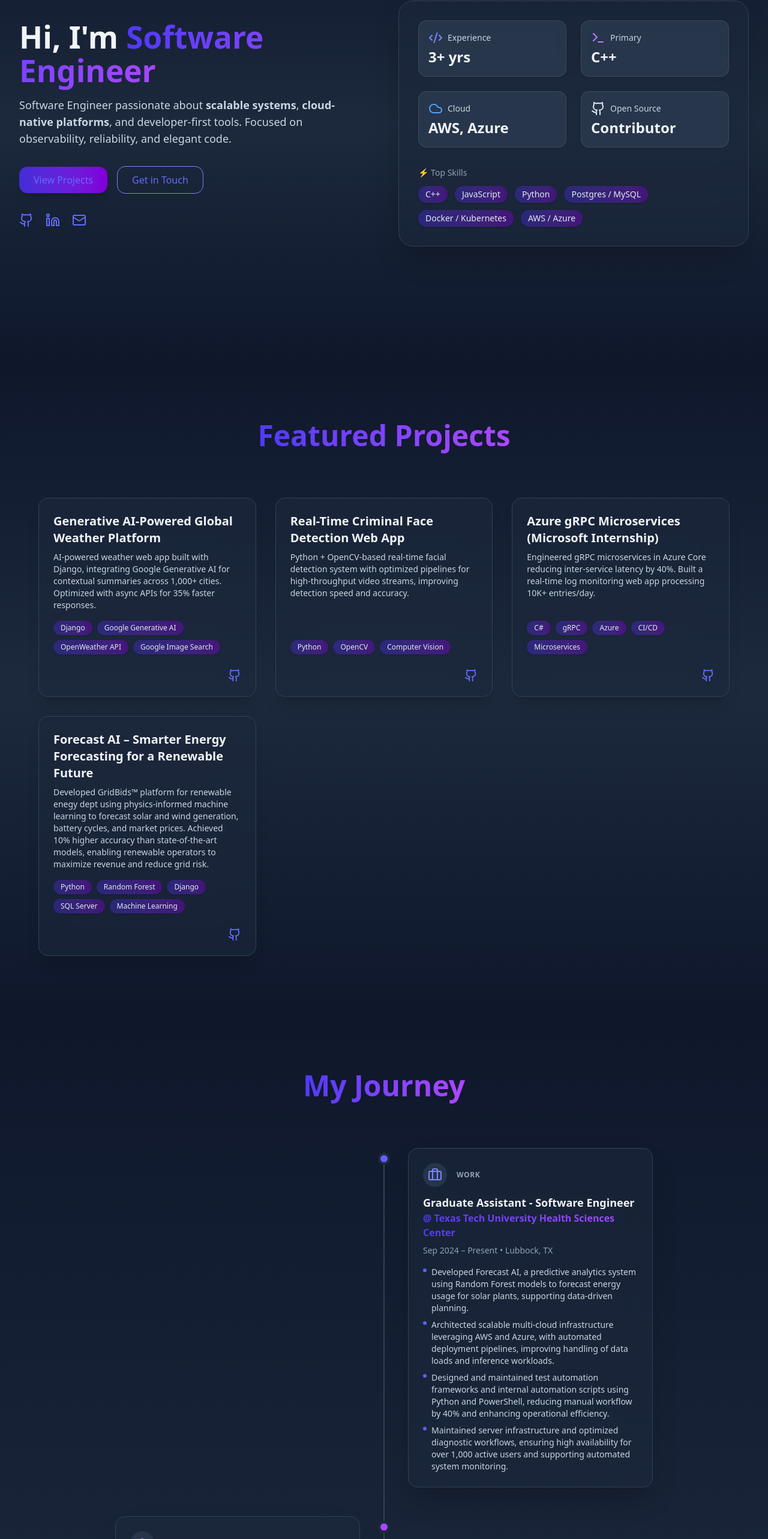
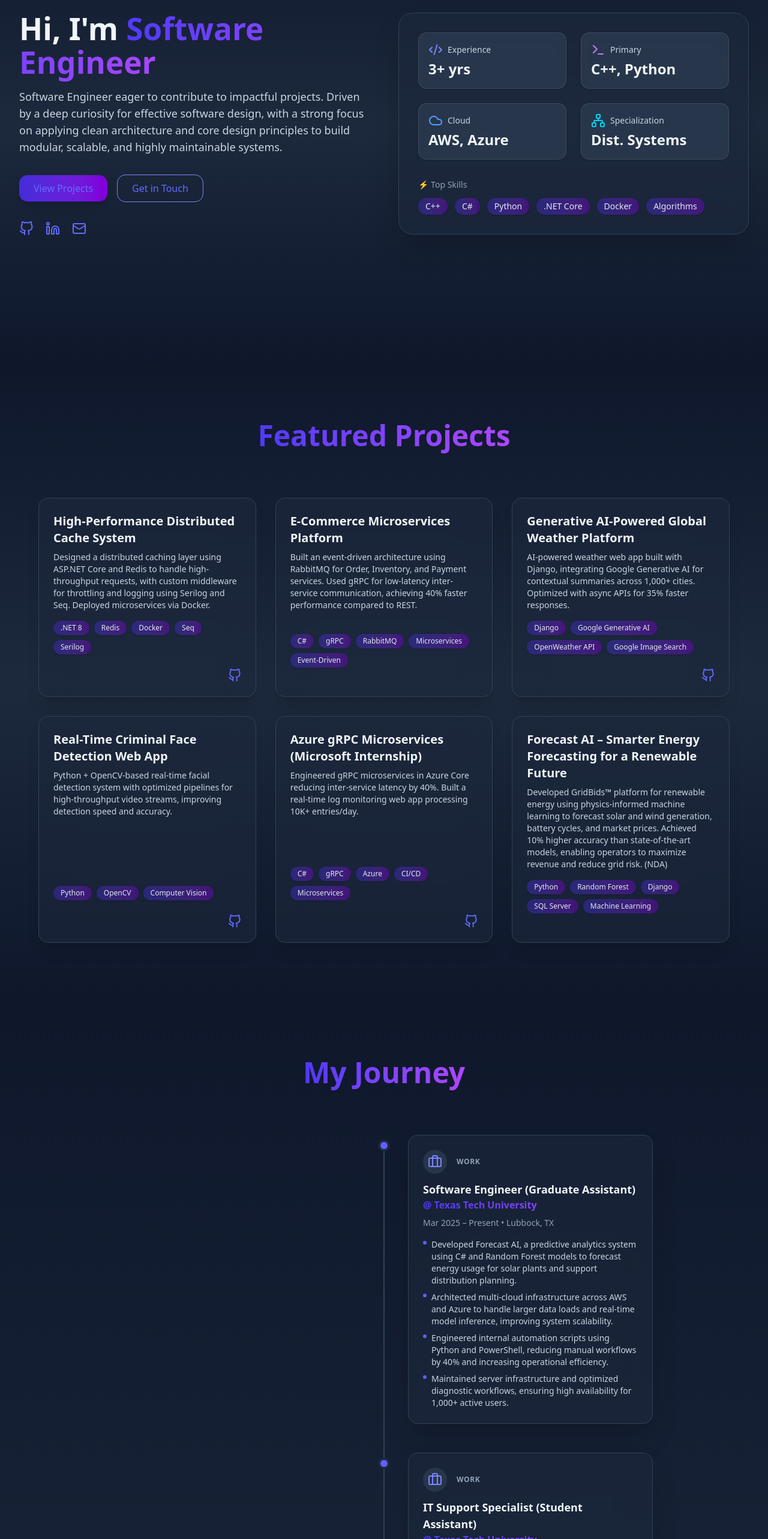
Before and after one commit to nithinsai99/myPortfolio, a React (Vite) app: page / in a window 1280 px wide. Shown: the part 194-2760 px from the top of the page at 60% size. Built offline with nearby package versions, Linux system fonts and the light colour scheme.

Commit message:
update: experience and bio

```diff
--- a/src/Portfolio.jsx
+++ b/src/Portfolio.jsx
@@ -9,47 +9,72 @@ export default function Portfolio() {
   const projects = [
     {
       id: 1,
+      title: "High-Performance Distributed Cache System",
+      description:
+        "Designed a distributed caching layer using ASP.NET Core and Redis to handle high-throughput requests, with custom middleware for throttling and logging using Serilog and Seq. Deployed microservices via Docker.",
+      tech: [".NET 8", "Redis", "Docker", "Seq", "Serilog"],
+      github: "https://github.com/nithinsai99/distributed-cache-system.git",
+      demo: "",
+    },
+    {
+      id: 2,
+      title: "E-Commerce Microservices Platform",
+      description:
+        "Built an event-driven architecture using RabbitMQ for Order, Inventory, and Payment services. Used gRPC for low-latency inter-service communication, achieving 40% faster performance compared to REST.",
+      tech: ["C#", "gRPC", "RabbitMQ", "Microservices", "Event-Driven"],
+      github: "",
+      demo: "",
+    },
+    {
+      id: 3,
       title: "Generative AI-Powered Global Weather Platform",
       description:
         "AI-powered weather web app built with Django, integrating Google Generative AI for contextual summaries across 1,000+ cities. Optimized with async APIs for 35% faster responses.",
       tech: ["Django", "Google Generative AI", "OpenWeather API", "Google Image Search"],
       github: "https://github.com/nithinsai99/weather_app.git",
       demo: "https://github.com/nithinsai99/weather_app.git",
-
     },
     {
-      id: 2,
+      id: 4,
       title: "Real-Time Criminal Face Detection Web App",
       description:
         "Python + OpenCV-based real-time facial detection system with optimized pipelines for high-throughput video streams, improving detection speed and accuracy.",
       tech: ["Python", "OpenCV", "Computer Vision"],
       github: "https://github.com/nithinsai2002/engage-microsoft.git",
-      demo: "https://github.com/nithinsai99/weather_app.git",
+      demo: "",
     },
     {
-      id: 3,
+      id: 5,
       title: "Azure gRPC Microservices (Microsoft Internship)",
       description:
         "Engineered gRPC microservices in Azure Core reducing inter-service latency by 40%. Built a real-time log monitoring web app processing 10K+ entries/day.",
       tech: ["C#", "gRPC", "Azure", "CI/CD", "Microservices"],
       github: "https://drive.google.com/file/d/1C2K4dSEp_JeKKZ1EYDFpQBu864nm46ig/view?usp=sharing",
-      demo: "https://github.com/nithinsai99/weather_app.git",
+      demo: "",
     },
     {
-      id: 4,
+      id: 6,
       title: "Forecast AI – Smarter Energy Forecasting for a Renewable Future",
       description:
-        "Developed GridBids™ platform for renewable enegy dept using physics-informed machine learning to forecast solar and wind generation, battery cycles, and market prices. Achieved 10% higher accuracy than state-of-the-art models, enabling renewable operators to maximize revenue and reduce grid risk.",
+        "Developed GridBids™ platform for renewable energy using physics-informed machine learning to forecast solar and wind generation, battery cycles, and market prices. Achieved 10% higher accuracy than state-of-the-art models, enabling operators to maximize revenue and reduce grid risk. (NDA)",
       tech: ["Python", "Random Forest", "Django", "SQL Server", "Machine Learning"],
-      github: "https://gray-bush-042775b0f.1.azurestaticapps.net/",
-      demo: "https://github.com/nithinsai99/forecast_ai.git",
-    }
-    ,
+      github: "",
+      demo: "",
+    },
   ];
 
   const skills = [
-    "C++", "JavaScript", "Python", "Postgres / MySQL",
-    "Docker / Kubernetes", "AWS / Azure", "Restful APIs", "Algorithm Design", "System Design"
+    "C++",
+    "C#",
+    "Python",
+    ".NET Core",
+    "Docker",
+    "Algorithms",
+    "Kubernetes",
+    "AWS / Azure",
+    "SQL",
+    "TypeScript",
+    "Microservices",
   ];
 
   return (
--- a/src/components/About.jsx
+++ b/src/components/About.jsx
@@ -9,43 +9,43 @@ const timeline = [
     side: "right",
     category: "Work",
     icon: <Briefcase />,
-      role: "Graduate Assistant - Software Engineer ",
-      org: "Texas Tech University Health Sciences Center",
-      period: "Sep 2024 – Present",
+    role: "Software Engineer (Graduate Assistant)",
+    org: "Texas Tech University",
+    period: "Mar 2025 – Present",
     location: "Lubbock, TX",
     details: [
-        "Developed Forecast AI, a predictive analytics system using Random Forest models to forecast energy usage for solar plants, supporting data-driven planning.",
-        "Architected scalable multi-cloud infrastructure leveraging AWS and Azure, with automated deployment pipelines, improving handling of data loads and inference workloads.",
-        "Designed and maintained test automation frameworks and internal automation scripts using Python and PowerShell, reducing manual workflow by 40% and enhancing operational efficiency.",
-        "Maintained server infrastructure and optimized diagnostic workflows, ensuring high availability for over 1,000 active users and supporting automated system monitoring."
+      "Developed Forecast AI, a predictive analytics system using C# and Random Forest models to forecast energy usage for solar plants and support distribution planning.",
+      "Architected multi-cloud infrastructure across AWS and Azure to handle larger data loads and real-time model inference, improving system scalability.",
+      "Engineered internal automation scripts using Python and PowerShell, reducing manual workflows by 40% and increasing operational efficiency.",
+      "Maintained server infrastructure and optimized diagnostic workflows, ensuring high availability for 1,000+ active users."
     ],
   },
   {
     id: 2,
+    side: "right",
+    category: "Work",
+    icon: <Briefcase />,
+    role: "IT Support Specialist (Student Assistant)",
+    org: "Texas Tech University",
+    period: "Aug 2024 – Mar 2025",
+    location: "Lubbock, TX",
+    details: [
+      "Resolved high-volume technical support tickets via ServiceNow and CXone, reducing downtime for faculty and staff across Windows and macOS.",
+      "Guided users through multi-factor authentication (MFA) and account recovery protocols to ensure secure access to sensitive systems.",
+      "Provided remote technical guidance to non-technical users, decreasing ticket escalation rates through effective first-line troubleshooting.",
+    ],
+  },
+  {
+    id: 3,
     side: "left",
     category: "Education",
     icon: <GraduationCap />,
     role: "M.S. Computer and Information Science",
     org: "Texas Tech University",
     period: "Aug 2024 – May 2026",
-      location: "Texas, USA",
+    location: "Lubbock, TX",
     details: [
-        "Relevant Coursework: Advanced Software Engineering, Cloud Computing, Algorithms, Artificial Intelligence."
-      ],
-    },
-    {
-      id: 3,
-      side: "right",
-      category: "Work",
-      icon: <Briefcase />,
-      role: "Software Engineer Intern – Azure Core",
-      org: "Microsoft",
-      period: "May 2023 – Jul 2023",
-      location: "Remote",
-      details: [
-        "Engineered high-performance gRPC microservices in C++, reducing inter-service latency by 40%.",
-        "Built a real-time log monitoring web app using React & Go, processing over 10,000 entries per day.",
-        "Delivered production-ready features via Agile sprints and CI/CD pipelines in Azure DevOps."
+      "Coursework: Software Foundations, Computer Architecture, Algorithms, Artificial Intelligence, Analysis of Algorithms, Computational Theory."
     ],
   },
   {
@@ -53,28 +53,46 @@ const timeline = [
     side: "right",
     category: "Work",
     icon: <Briefcase />,
-      role: "Student Software Engineer ",
+    role: "Software Engineer Intern",
+    org: "Microsoft",
+    period: "May 2023 – Jul 2023",
+    location: "Remote",
+    details: [
+      "Engineered gRPC-based microservices and network optimizations, reducing inter-service latency by 40% for systems serving millions of daily requests.",
+      "Built an automated diagnostic feature to trigger real-time network analysis via CLI, integrating telemetry systems to replace manual workflows.",
+      "Delivered production-ready features through Azure DevOps CI/CD pipelines, improving deployment reliability and service stability.",
+      "Refactored core networking components and expanded automated test coverage to improve scalability and maintainability."
+    ],
+  },
+  {
+    id: 5,
+    side: "right",
+    category: "Work",
+    icon: <Briefcase />,
+    role: "Student Software Engineer (Peer Mentor)",
     org: "Koneru Lakshmaiah University",
     period: "Aug 2021 – Apr 2023",
     location: "",
     details: [
-        "Architected a scalable academic analytics platform using ASP.NET Core and C#, serving 500+ daily users and improving data accessibility for faculty.",
+      "Designed a scalable ASP.NET Core platform to collect, analyze, and visualize academic data, serving 500+ daily users.",
       "Optimized Entity Framework queries and SQL stored procedures, reducing page load times by 30% for data-heavy dashboards.",
-        "Directed the student developer team in improving database efficiency and UI performance, achieving a 25% increase in overall application responsiveness."
+      "Implemented RBAC using .NET Identity to ensure secure data handling and compliance.",
+      "Automated administrative workflows by integrating ServiceNow APIs with C# background services, cutting manual processing by 25%.",
+      "Directed the student developer team to improve database efficiency and UI performance, boosting responsiveness by 25%."
     ],
   },
   {
-      id: 5,
+    id: 6,
     side: "left",
     category: "Education",
     icon: <GraduationCap />,
-      role: "B.Tech Computer Science (Minor in Data Science)",
+    role: "B.Tech Computer Science and Engineering",
     org: "KL University",
     period: "Aug 2020 – May 2024",
     location: "",
     details: [
-        "Graduated with a GPA of 9.37/10",
-        "Relevant Coursework: Operating Systems, Database Management, Data Structures & Algorithms, Data Science."
+      "GPA: 9.37/10",
+      "Coursework: Operating Systems, Databases, Algorithms, Programming Languages, Computer Architecture, Engineering Entrepreneurship, Intro to Data Science."
     ],
   },
 ];
--- a/src/components/Contact.jsx
+++ b/src/components/Contact.jsx
@@ -1,20 +1,21 @@
 import { motion } from "framer-motion";
-import { Github, Linkedin, Mail, FileText } from "lucide-react";
+import { Mail, FileText, Phone } from "lucide-react";
+import { FiGithub, FiLinkedin } from 'react-icons/fi';
 
 export default function Contact() {
   const quickLinks = [
     {
-      icon: <FileText size={20} />,
-      text: "View My Resume",
-      href: "https://drive.google.com/file/d/1wgRui1sNfleae6JuwKwPEneliRzmxKOJ/view?usp=sharing", // Replace with your resume link
+      icon: <Phone size={20} />,
+      text: "+1 806-283-7746",
+      href: "tel:+18062837746",
     },
     {
-      icon: <Github size={20} />,
+      icon: <FiGithub size={20} />,
       text: "GitHub Profile",
       href: "https://github.com/nithinsai99", // Replace with your GitHub link
     },
     {
-      icon: <Linkedin size={20} />,
+      icon: <FiLinkedin size={20} />,
       text: "LinkedIn Profile",
       href: "https://www.linkedin.com/in/nithinsai-m", // Replace with your LinkedIn link
     },
@@ -55,7 +56,7 @@ export default function Contact() {
           className="space-y-4"
         >
           <p className="text-lg text-slate-700 dark:text-slate-300">
-            I'm always open to discussing new projects, creative ideas, or opportunities to be part of your visions. Feel free to reach out using the form or connect with me through my channels.
+            I'm always open to discussing new projects, creative ideas, and curious to be part of greater vision. Feel free to reach out using the form or connect with me through my channels.
           </p>
           <div className="space-y-4 pt-4">
             {quickLinks.map((link, index) => (
--- a/src/components/Footer.jsx
+++ b/src/components/Footer.jsx
@@ -1,10 +1,11 @@
-import { Github, Linkedin, Mail } from "lucide-react";
+import { Mail } from "lucide-react";
+import { FiGithub, FiLinkedin } from 'react-icons/fi';
 
 export default function Footer() {
   const socialLinks = [
-    { icon: <Github size={20} />, href: "#", label: "GitHub" },
-    { icon: <Linkedin size={20} />, href: "#", label: "LinkedIn" },
-    { icon: <Mail size={20} />, href: "#contact", label: "Email" },
+    { icon: <FiGithub size={20} />, href: "https://github.com/nithinsai99", label: "GitHub" },
+    { icon: <FiLinkedin size={20} />, href: "https://www.linkedin.com/in/nithinsai-m", label: "LinkedIn" },
+    { icon: <Mail size={20} />, href: "mailto:mikkilineninithinsai9@gmail.com", label: "Email" },
   ];
 
   return (
--- a/src/components/Header.jsx
+++ b/src/components/Header.jsx
@@ -59,15 +59,15 @@ export default function Header() {
                 {item.title}
               </a>
             ))}
-            <a
-              href="https://drive.google.com/file/d/1Mu8Lh3627Txiepnd1mRxGd947EZegNdI/view?usp=sharing" // Assuming you have a resume file or section
+            {/* <a
+              href="https://drive.google.com/file/d/1gYLuB7oiyRzCPOE61z8bC8Trynz7m2pH/view?usp=sharing" // Assuming you have a resume file or section
               className="ml-4 px-5 py-2 rounded-xl text-black font-semibold shadow-lg
                          bg-gradient-to-r from-blue-100 to-cyan-200
                          hover:scale-105 hover:from-blue-200 hover:to-cyan-300 transition-transform
                          dark:bg-gradient-to-r dark:from-indigo-700 dark:to-purple-700 dark:text-white"
             >
               Resume
-            </a>
+            </a> */}
             <div className="ml-2">
               <ModeToggle />
             </div>
--- a/src/components/Hero.jsx
+++ b/src/components/Hero.jsx
@@ -1,10 +1,11 @@
 import { useState, useEffect } from "react";
 import { motion } from "framer-motion";
-import { Mail, Github, Linkedin, Code2, Cloud, Terminal } from "lucide-react";
+import { Mail, Code2, Cloud, Terminal, Network } from "lucide-react";
+import { FiGithub, FiLinkedin } from 'react-icons/fi';
 
 export default function Hero({ skills }) {
   // The titles array is now a constant outside the component to prevent re-creation on renders.
-  const titles = ["Nithin Sai", "Software Engineer", "Cloud Engineer", "Backend Developer"];
+  const titles = ["Nithin Sai", "Software Engineer", "Cloud Engineer", "Backend Developer", "ML Engineer"];
   const [index, setIndex] = useState(0);
   const [displayText, setDisplayText] = useState("");
 
@@ -65,13 +66,18 @@ export default function Hero({ skills }) {
           </h1>
 
           {/* Subheading: Adjusted alignment for mobile */}
-          <p className="mt-4 text-lg text-slate-700 dark:text-slate-300 max-w-xl text-center md:text-left">
-            Software Engineer passionate about{" "}
-            <span className="font-semibold">scalable systems</span>,{" "}
-            <span className="font-semibold">cloud-native platforms</span>, and
-            developer-first tools. Focused on observability, reliability, and
-            elegant code.
-          </p>
+          {/* <p className="mt-4 text-lg text-slate-700 dark:text-slate-300 max-w-xl text-center md:text-left">
+            Software Engineer specializing in distributed systems and scalable
+            cloud-native backend architectures using <span className="font-semibold">.NET Core</span>,{" "}
+            <span className="font-semibold">gRPC</span>, and <span className="font-semibold">Kubernetes</span>. Skilled in C#, Python, and C++ with a focus on
+            reliable, high-throughput systems and automated CI/CD practices.
+          </p> */}
+
+          <div className="mt-4 text-lg text-slate-700 dark:text-slate-300 max-w-xl flex flex-col items-start gap-4 text-left">
+            <span>
+              Software Engineer eager to contribute to impactful projects. Driven by a deep curiosity for effective software design, with a strong focus on applying clean architecture and core design principles to build modular, scalable, and highly maintainable systems.
+            </span>
+          </div>
 
           {/* Buttons: Centered on mobile, stack on xs screens, align start on desktop */}
           <div className="mt-8 flex flex-col sm:flex-row items-center justify-center md:justify-start gap-4">
@@ -91,11 +97,11 @@ export default function Hero({ skills }) {
 
           {/* Social Icons: Centered on mobile, align start on desktop */}
           <div className="mt-8 flex items-center justify-center md:justify-start gap-5 text-slate-600 dark:text-slate-300">
-            <a href="https://github.com/nithinsai99/" aria-label="GitHub" className="hover:text-slate-900 dark:hover:text-white">
-              <Github size={24} />
+            <a href="https://github.com/nithinsai99/" aria-label="FiGitHub" className="hover:text-slate-900 dark:hover:text-white">
+              <FiGithub size={24} />
             </a>
-            <a href="https://www.linkedin.com/in/nithinsai-m/" aria-label="LinkedIn" className="hover:text-slate-900 dark:hover:text-white">
-              <Linkedin size={24} />
+            <a href="https://www.linkedin.com/in/nithinsai-m/" aria-label="FiLinkedIn" className="hover:text-slate-900 dark:hover:text-white">
+              <FiLinkedin size={24} />
             </a>
             <a href="mailto:mikkilineninithinsai9@gmail.com" aria-label="Email" className="hover:text-slate-900 dark:hover:text-white">
               <Mail size={24} />
@@ -112,9 +118,9 @@ export default function Hero({ skills }) {
         >
           <div className="grid grid-cols-2 gap-4 sm:gap-6">
             <Stat icon={<Code2 className="text-indigo-600 dark:text-indigo-400" />} label="Experience" value="3+ yrs" />
-            <Stat icon={<Terminal className="text-purple-600 dark:text-purple-400" />} label="Primary" value="C++" />
+            <Stat icon={<Terminal className="text-purple-600 dark:text-purple-400" />} label="Primary" value="C++, Python" />
             <Stat icon={<Cloud className="text-blue-500 dark:text-blue-400" />} label="Cloud" value="AWS, Azure" />
-            <Stat icon={<Github className="text-slate-800 dark:text-slate-200" />} label="Open Source" value="Contributor" />
+            <Stat icon={<Network className="text-cyan-500 dark:text-cyan-400" />} label="Specialization" value="Dist. Systems" />
           </div>
 
           <div className="mt-8">
--- a/src/components/Projects.jsx
+++ b/src/components/Projects.jsx
@@ -1,5 +1,6 @@
 import { motion } from "framer-motion";
-import { Github, ExternalLink } from "lucide-react";
+import { ExternalLink } from "lucide-react";
+import { FiGithub } from 'react-icons/fi';
 
 export default function Projects({ projects }) {
   // Animation variants for the container to orchestrate children animations
@@ -91,7 +92,7 @@ export default function Projects({ projects }) {
                     aria-label={`${p.title} GitHub Repository`}
                     className="text-slate-500 dark:text-slate-400 hover:text-indigo-600 dark:hover:text-indigo-400 transition-colors"
                   >
-                    <Github size={22} />
+                    <FiGithub size={22} />
                   </a>
                 )}
                 {/* {p.demo && (
--- a/src/components/theme-provider.jsx
+++ b/src/components/theme-provider.jsx
@@ -19,21 +19,35 @@ export function ThemeProvider({
 
   useEffect(() => {
     const root = window.document.documentElement;
+    const media = window.matchMedia("(prefers-color-scheme: dark)");
 
-    // Determine the effective theme
-    const effectiveTheme = (() => {
+    const applyTheme = (nextTheme) => {
+      if (nextTheme === "dark") {
+        root.classList.add("dark");
+        root.style.colorScheme = "dark";
+      } else {
+        root.classList.remove("dark");
+        root.style.colorScheme = "light";
+      }
+    };
+
+    const resolveTheme = () => {
       if (theme === "system") {
-        return window.matchMedia("(prefers-color-scheme: dark)").matches ? "dark" : "light";
+        return media.matches ? "dark" : "light";
       }
       return theme;
-    })();
+    };
 
-    // Add or remove the 'dark' class based on the effective theme
-    if (effectiveTheme === 'dark') {
-      root.classList.add('dark');
-    } else {
-      root.classList.remove('dark');
-    }
+    applyTheme(resolveTheme());
+
+    const handleChange = () => {
+      if (theme === "system") {
+        applyTheme(resolveTheme());
+      }
+    };
+
+    media.addEventListener("change", handleChange);
+    return () => media.removeEventListener("change", handleChange);
   }, [theme]);
 
   const value = {
```
Also changed, not shown: package.json (+20 -18 lines), 1 other file (tests, documents, lock files or other folders). Lines whose indentation alone changed are shown as unchanged.
